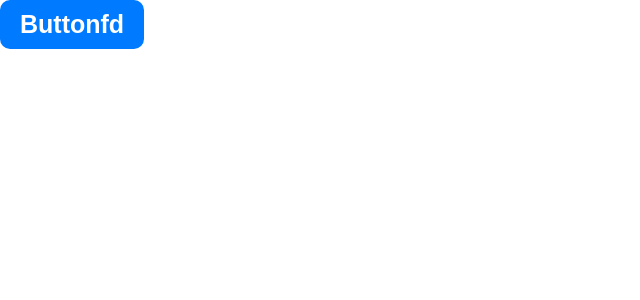
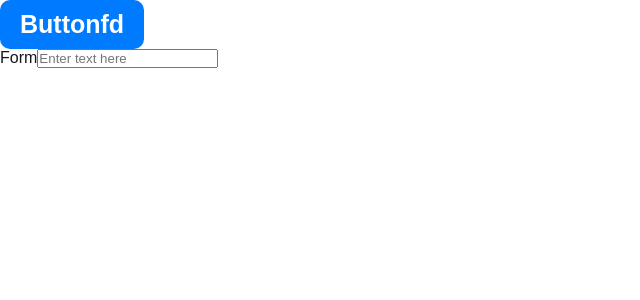
Before and after one commit to Hosi121/Bibliotheca, a Next.js app in the folder frontend/: page / in a window 1280 px wide. Shown: the top 300 px of the page, without its empty margins (0-640 px from the left). Built offline with nearby package versions, Linux system fonts and the light colour scheme.

Commit message:
feat:form(仮)

```diff
--- a/frontend/src/app/components/common/form/form.tsx
+++ b/frontend/src/app/components/common/form/form.tsx
@@ -0,0 +1,17 @@
+import React from "react";
+
+interface FormProps {
+  label: string;
+  type: "inline" | "online";
+}
+
+export const Form = (props: FormProps) => {
+  const {label, type } = props;
+
+  return (
+    <form  className={`form-${type}`}>
+      <label htmlFor="input-field">{label}</label>
+      <input id="input-field" type="text" placeholder="Enter text here" />
+    </form>
+  );
+};
--- a/frontend/src/app/page.tsx
+++ b/frontend/src/app/page.tsx
@@ -1,10 +1,12 @@
 
 import { Button } from "@/app/components/common/button/button";
+import { Form } from "./components/common/form/form";
 
 export default function Home() {
   return (
     <>
       <Button label="Buttonfd" type="main" />
+      <Form label="Form" type="inline" />
     </>
   );
 }
```
Also changed, not shown: 1 other file (tests, documents, lock files or other folders).
